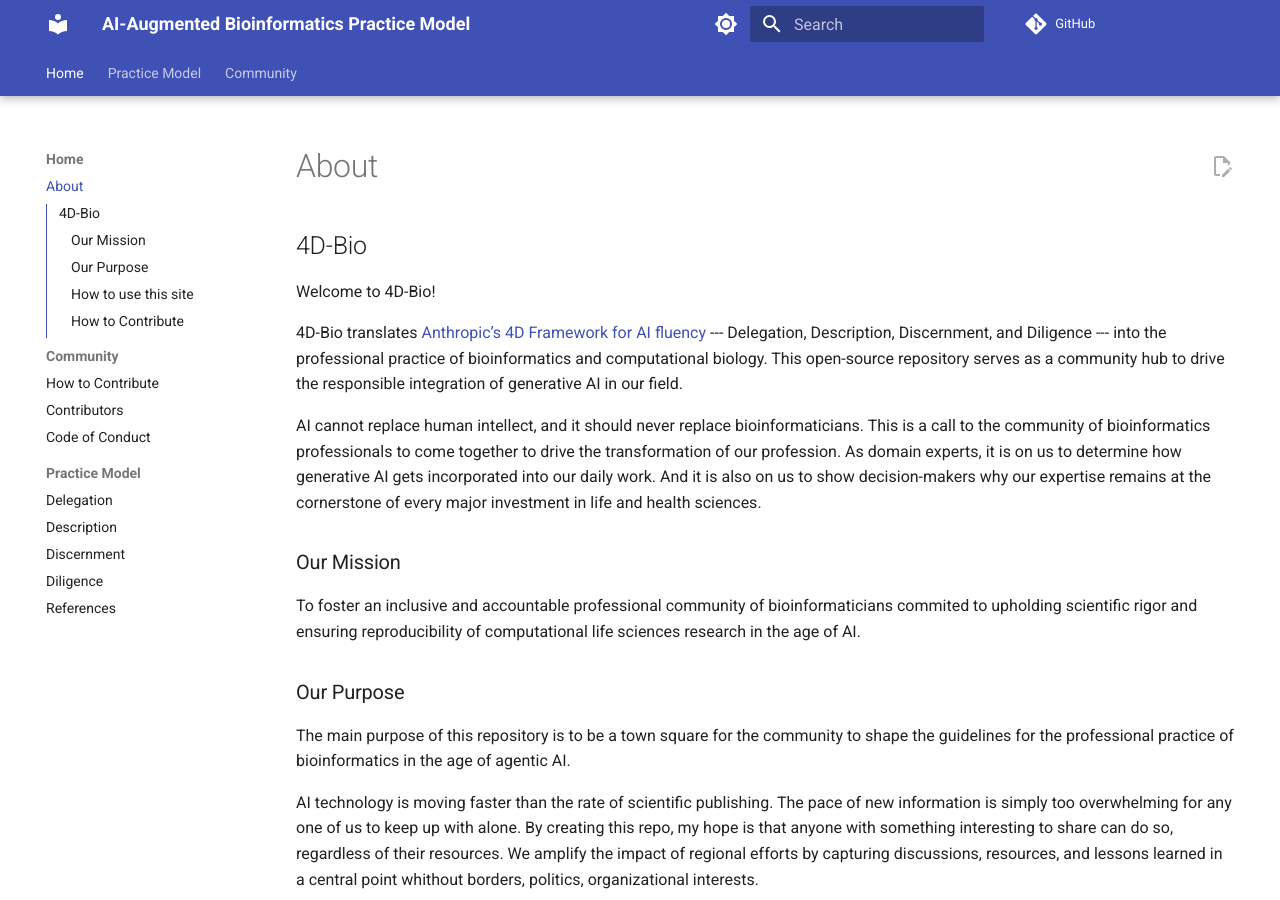
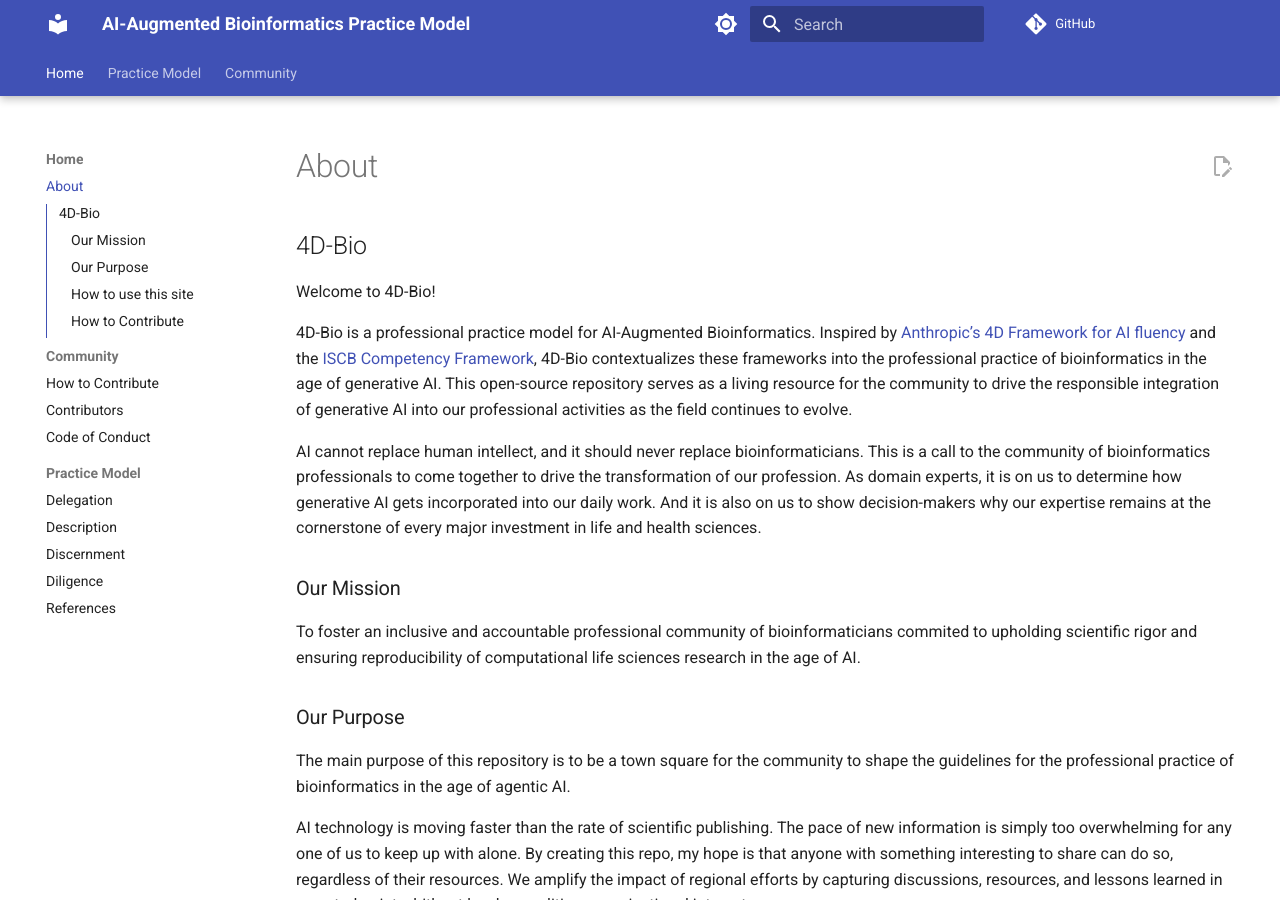
Before and after one commit to larisa-msoto/ai-bioinformatics-practice-model, an MkDocs documentation site: the page built from docs/index.md, in a window 1280 px wide and 900 px high. Built offline with MkDocs 1.6.1 and Material for MkDocs 9.7.7, drawn with Linux system fonts in a browser that asks for light colours; comment, search, counter and statistics services are not loaded.

Commit message:
copy edits

```diff
--- a/docs/index.md
+++ b/docs/index.md
@@ -2,7 +2,7 @@
 
 Welcome to 4D-Bio!
 
-4D-Bio translates [Anthropic’s 4D Framework for AI fluency](https://www-cdn.anthropic.com/334975cdec18f744b4fa511dc8518bd8d119d29d.pdf?ref=hackshackers.com) --- Delegation, Description, Discernment, and Diligence --- into the professional practice of bioinformatics and computational biology. This open-source repository serves as a community hub to drive the responsible integration of generative AI in our field.
+4D-Bio is a professional practice model for AI-Augmented Bioinformatics. Inspired by  [Anthropic’s 4D Framework for AI fluency](https://www-cdn.anthropic.com/334975cdec18f744b4fa511dc8518bd8d119d29d.pdf?ref=hackshackers.com) and the [ISCB Competency Framework](https://competency.ebi.ac.uk/framework/iscb/3.0), 4D-Bio contextualizes these frameworks into the professional practice of bioinformatics in the age of generative AI. This open-source repository serves as a living resource for the community to drive the responsible integration of generative AI into our professional activities as the field continues to evolve.
 
 AI cannot replace human intellect, and it should never replace bioinformaticians. This is a call to the community of bioinformatics professionals to come together to drive the transformation of our profession. As domain experts, it is on us to determine how generative AI gets incorporated into our daily work. And it is also on us to show decision-makers why our expertise remains at the cornerstone of every major investment in life and health sciences.
 
```
